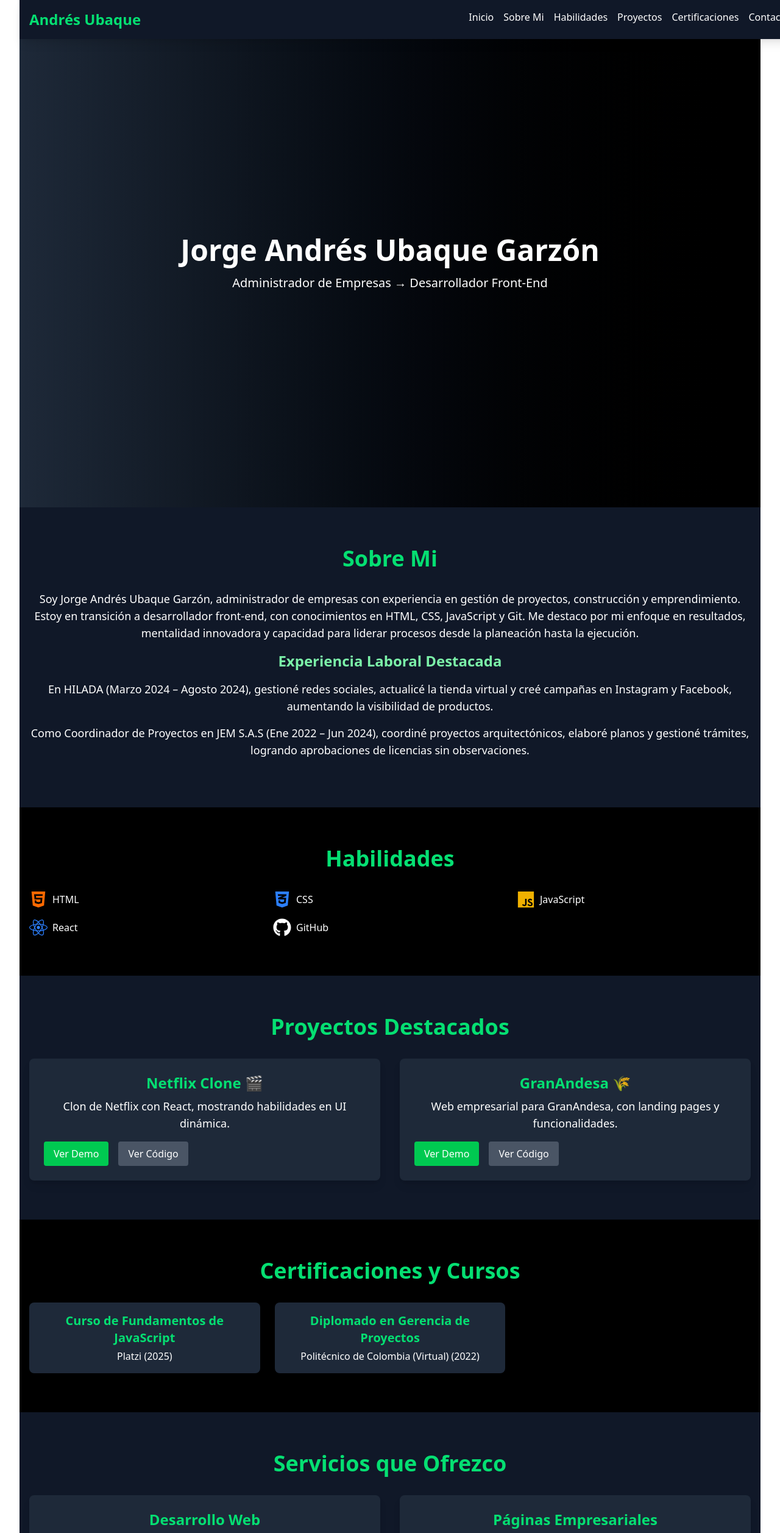
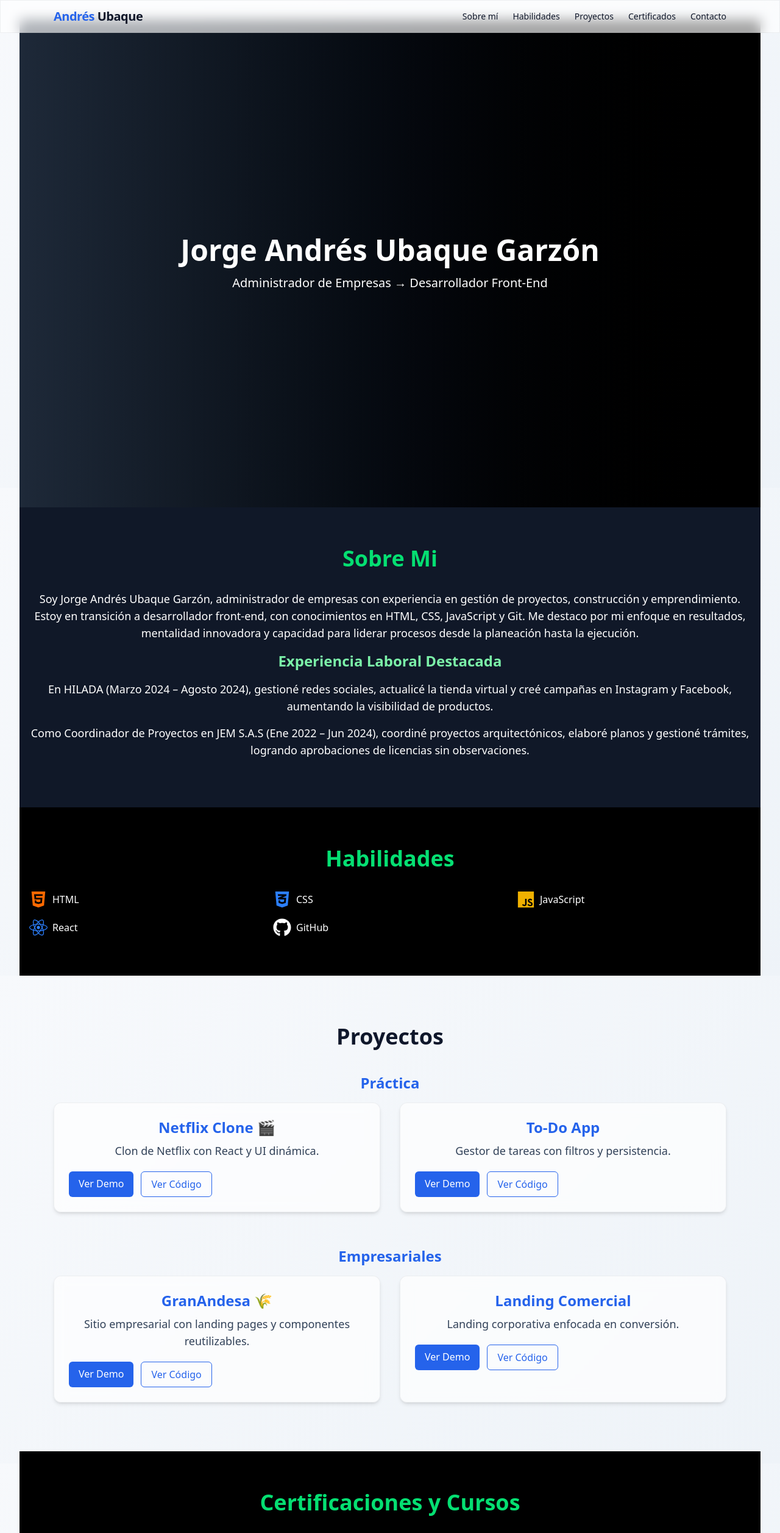
Before and after one commit to JAndresUbaque/portafolio-personal-andres, a React (Vite) app: page / in a window 1280 px wide. Shown: the top 2514 px of the page at 61% size. Built offline with nearby package versions, Linux system fonts and the light colour scheme.

Commit message:
feat(ui): tema claro azul, proyectos divididos, contacto sin formulario

```diff
--- a/src/components/Contact.jsx
+++ b/src/components/Contact.jsx
@@ -1,40 +1,25 @@
 import { motion } from 'framer-motion';
-import { useState } from 'react';
-// import emailjs from '@emailjs/browser'; // Descomenta después de instalar y configurar
 
 function Contact() {
-  const [formData, setFormData] = useState({ name: '', email: '', message: '' });
-
-  const handleChange = (e) => {
-    setFormData({ ...formData, [e.target.name]: e.target.value });
-  };
-
-  const handleSubmit = (e) => {
-    e.preventDefault();
-    // Aquí integra emailjs.sendForm('tu_service_id', 'tu_template_id', e.target, 'tu_user_id');
-    console.log('Formulario enviado:', formData);
-  };
-
   return (
     <motion.section
       id="contact"
-      className="py-16 bg-black text-white"
+      className="py-20 text-slate-900"
       initial={{ opacity: 0, y: 50 }}
       animate={{ opacity: 1, y: 0 }}
       transition={{ duration: 0.8 }}
     >
-      <div className="container mx-auto px-4">
-        <h2 className="text-4xl font-bold mb-8 text-center text-green-400">Contacto</h2>
-        <form onSubmit={handleSubmit} className="max-w-md mx-auto">
-          <input type="text" name="name" placeholder="Nombre" onChange={handleChange} className="w-full mb-4 p-2 bg-gray-800 rounded" />
-          <input type="email" name="email" placeholder="Email" onChange={handleChange} className="w-full mb-4 p-2 bg-gray-800 rounded" />
-          <textarea name="message" placeholder="Mensaje" onChange={handleChange} className="w-full mb-4 p-2 bg-gray-800 rounded" />
-          <button type="submit" className="bg-green-500 text-white px-4 py-2 rounded hover:bg-green-600">Enviar</button>
-        </form>
-        <div className="mt-8 text-center">
-          <a href="https://tu-linkedin.com" className="mx-2 hover:text-green-400">LinkedIn</a>
-          <a href="https://tu-github.com" className="mx-2 hover:text-green-400">GitHub</a>
-          <a href="/cv-andres-ubaque.pdf" download className="mx-2 hover:text-green-400">Descargar CV</a>
+      <div className="max-w-6xl mx-auto px-6 text-center">
+        <h2 className="text-4xl font-bold mb-6">Contacto</h2>
+        <p className="text-slate-600 mb-8">
+          ¿Hablamos? Estoy abierto a oportunidades y colaboraciones.
+        </p>
+        <div className="flex flex-wrap justify-center gap-3">
+          <a href="mailto:andres@example.com" className="px-4 py-2 rounded-md text-white" style={{backgroundColor: 'var(--accent)'}}>Email</a>
+          <a href="https://linkedin.com/in/tu-perfil" target="_blank" rel="noreferrer" className="px-4 py-2 rounded-md border" style={{borderColor: 'var(--accent)', color: 'var(--accent)'}}>LinkedIn</a>
+          <a href="https://github.com/JAndresUbaque" target="_blank" rel="noreferrer" className="px-4 py-2 rounded-md border" style={{borderColor: 'var(--accent)', color: 'var(--accent)'}}>GitHub</a>
+          <a href="https://wa.me/573000000000" target="_blank" rel="noreferrer" className="px-4 py-2 rounded-md border" style={{borderColor: 'var(--accent)', color: 'var(--accent)'}}>WhatsApp</a>
+          <a href="/cv-andres-ubaque.pdf" download className="px-4 py-2 rounded-md border" style={{borderColor: 'var(--accent)', color: 'var(--accent)'}}>Descargar CV</a>
         </div>
       </div>
     </motion.section>
--- a/src/components/Header.jsx
+++ b/src/components/Header.jsx
@@ -3,23 +3,22 @@ import { motion } from 'framer-motion';
 function Header() {
     return(
         <motion.header
-        className='bg-gray-900 text-white p-4 fixed top-0 w-full shadow-lg'
-        initial={{y:-100}}
-        animate={{y:0}}
+        className='fixed top-0 left-0 right-0 z-50 glass'
+        initial={{y:-80, opacity: 0}}
+        animate={{y:0, opacity: 1}}
         transition={{duration:0.5}}>
-            <nav className="container mx-auto flex justify-between">
-            <h1 className="text-2xl font-bold text-green-400">Andrés Ubaque</h1>
-            <ul className='flex space-x-4'>
-                <li><a href='#hero' className="hover:text-green-400">Inicio</a></li>
-                <li><a href='#about' className="hover:text-green-400">Sobre Mi</a></li>
-                <li><a href="#skills" className="hover:text-green-400">Habilidades</a></li>
-                <li><a href="#projects" className="hover:text-green-400">Proyectos</a></li>
-                <li><a href="#certifications" className="hover:text-green-400">Certificaciones</a></li>
-                <li><a href="#contact" className="hover:text-green-400">Contacto</a></li>
-             </ul>
-
+            <nav className="max-w-6xl mx-auto px-6 py-3 flex items-center justify-between">
+                <a href="#hero" className="text-xl font-bold tracking-tight">
+                    <span className="accent-text">Andrés</span> Ubaque
+                </a>
+                <ul className='hidden md:flex items-center gap-6 text-sm'>
+                    <li><a href='#about' className="hover:text-slate-700">Sobre mí</a></li>
+                    <li><a href="#skills" className="hover:text-slate-700">Habilidades</a></li>
+                    <li><a href="#projects" className="hover:text-slate-700">Proyectos</a></li>
+                    <li><a href="#certifications" className="hover:text-slate-700">Certificados</a></li>
+                    <li><a href="#contact" className="hover:text-slate-700">Contacto</a></li>
+                </ul>
             </nav>
-
         </motion.header>
     );
 }
--- a/src/components/ProjectCard.jsx
+++ b/src/components/ProjectCard.jsx
@@ -3,14 +3,14 @@ import { motion } from 'framer-motion';
 function ProjectCard({ title, description, demoLink, codeLink }) {
   return (
     <motion.div
-      className="bg-gray-800 p-6 rounded-lg shadow-lg hover:shadow-green-500/50 transition-shadow duration-300"
-      whileHover={{ scale: 1.05 }}
+      className="glass p-6 rounded-xl shadow-md hover:shadow-lg transition-all duration-300"
+      whileHover={{ scale: 1.02 }}
     >
-      <h3 className="text-2xl font-bold mb-2 text-green-400">{title}</h3>
-      <p className="text-lg mb-4">{description}</p>
-      <div className="flex space-x-4">
-        <a href={demoLink} className="bg-green-500 text-white px-4 py-2 rounded hover:bg-green-600">Ver Demo</a>
-        <a href={codeLink} className="bg-gray-600 text-white px-4 py-2 rounded hover:bg-gray-700">Ver Código</a>
+      <h3 className="text-2xl font-bold mb-2" style={{color: 'var(--accent)'}}>{title}</h3>
+      <p className="text-base md:text-lg mb-5 text-slate-700">{description}</p>
+      <div className="flex gap-3">
+        <a href={demoLink} className="px-4 py-2 rounded-md text-white" style={{backgroundColor: 'var(--accent)'}}>Ver Demo</a>
+        <a href={codeLink} className="px-4 py-2 rounded-md border" style={{borderColor: 'var(--accent)', color: 'var(--accent)'}}>Ver Código</a>
       </div>
     </motion.div>
   );
--- a/src/components/Projects.jsx
+++ b/src/components/Projects.jsx
@@ -2,26 +2,65 @@ import { motion } from 'framer-motion';
 import ProjectCard from './ProjectCard';
 
 function Projects() {
-  const projects = [
-    { title: 'Netflix Clone 🎬', description: 'Clon de Netflix con React, mostrando habilidades en UI dinámica.', demoLink: 'https://demo-link.com', codeLink: 'https://github.com/tu-repo/netflix' },
-    { title: 'GranAndesa 🌾', description: 'Web empresarial para GranAndesa, con landing pages y funcionalidades.', demoLink: 'https://demo-link.com', codeLink: 'https://github.com/tu-repo/granandesa' },
-    // Agrega más: To-Do List, Adivina el número, etc.
+  const practiceProjects = [
+    {
+      title: 'Netflix Clone 🎬',
+      description: 'Clon de Netflix con React y UI dinámica.',
+      demoLink: '#', // placeholder
+      codeLink: '#', // placeholder
+    },
+    {
+      title: 'To‑Do App',
+      description: 'Gestor de tareas con filtros y persistencia.',
+      demoLink: '#',
+      codeLink: '#',
+    },
+  ];
+
+  const businessProjects = [
+    {
+      title: 'GranAndesa 🌾',
+      description: 'Sitio empresarial con landing pages y componentes reutilizables.',
+      demoLink: '#', // placeholder
+      codeLink: '#', // placeholder
+    },
+    {
+      title: 'Landing Comercial',
+      description: 'Landing corporativa enfocada en conversión.',
+      demoLink: '#',
+      codeLink: '#',
+    },
   ];
 
   return (
     <motion.section
       id="projects"
-      className="py-16 bg-gray-900 text-white"
+      className="py-20 bg-transparent text-slate-900"
       initial={{ opacity: 0, y: 50 }}
       animate={{ opacity: 1, y: 0 }}
       transition={{ duration: 0.8 }}
     >
-      <div className="container mx-auto px-4">
-        <h2 className="text-4xl font-bold mb-8 text-center text-green-400">Proyectos Destacados</h2>
-        <div className="grid grid-cols-1 md:grid-cols-2 gap-8">
-          {projects.map((project, index) => (
-            <ProjectCard key={index} title={project.title} description={project.description} demoLink={project.demoLink} codeLink={project.codeLink} />
-          ))}
+      <div className="max-w-6xl mx-auto px-6">
+        <h2 className="text-4xl font-bold mb-6 text-center">
+          Proyectos
+        </h2>
+
+        <div className="mt-10">
+          <h3 className="text-2xl font-semibold mb-4 text-[color:var(--accent)]">Práctica</h3>
+          <div className="grid grid-cols-1 md:grid-cols-2 gap-8">
+            {practiceProjects.map((project, index) => (
+              <ProjectCard key={index} title={project.title} description={project.description} demoLink={project.demoLink} codeLink={project.codeLink} />
+            ))}
+          </div>
+        </div>
+
+        <div className="mt-14">
+          <h3 className="text-2xl font-semibold mb-4 text-[color:var(--accent)]">Empresariales</h3>
+          <div className="grid grid-cols-1 md:grid-cols-2 gap-8">
+            {businessProjects.map((project, index) => (
+              <ProjectCard key={index} title={project.title} description={project.description} demoLink={project.demoLink} codeLink={project.codeLink} />
+            ))}
+          </div>
         </div>
       </div>
     </motion.section>
--- a/src/index.css
+++ b/src/index.css
@@ -1 +1,36 @@
 @import "tailwindcss";
+
+/* Global light futuristic theme adjustments */
+:root {
+  /* Paleta azul elegante */
+  --accent: #2563eb; /* blue-600 */
+  --accent-2: #60a5fa; /* blue-400 */
+}
+
+html, body, #root {
+  height: 100%;
+}
+
+body {
+  background: linear-gradient(135deg, #f7f9fc 0%, #eef3f8 100%);
+  color: #0f172a; /* slate-900 */
+}
+
+/* Remove any accidental gutters/lines on edges */
+* {
+  box-sizing: border-box;
+}
+
+/* Accent utilities */
+.accent-text {
+  color: var(--accent);
+}
+.accent-bg {
+  background-color: var(--accent);
+}
+.glass {
+  background: rgba(255, 255, 255, 0.65);
+  backdrop-filter: blur(10px);
+  -webkit-backdrop-filter: blur(10px);
+  border: 1px solid rgba(15, 23, 42, 0.06);
+}
```
